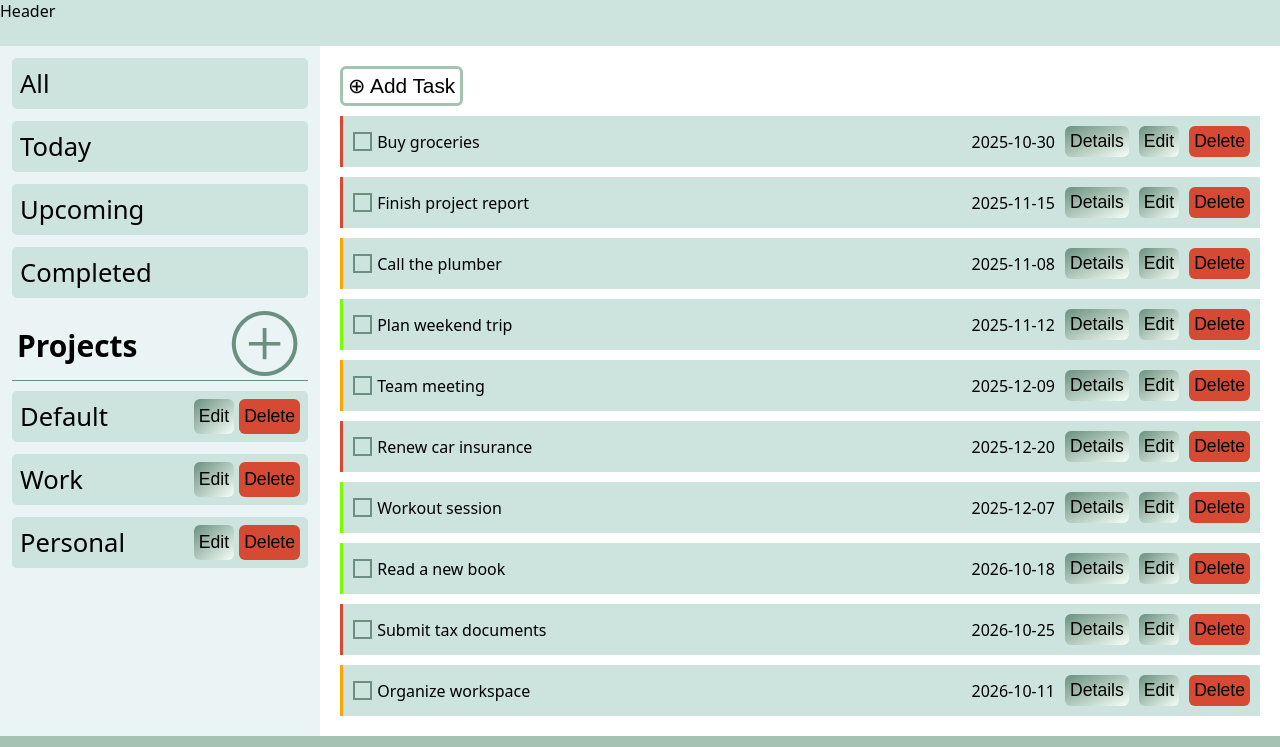
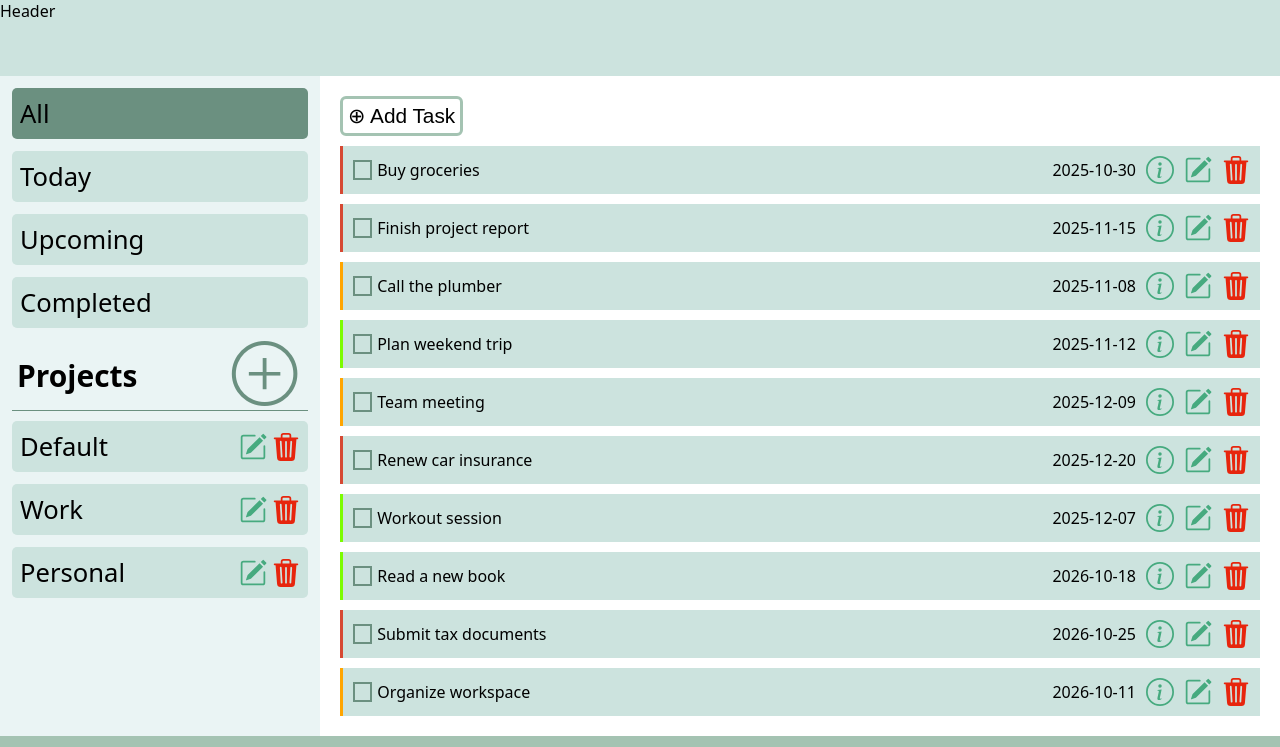
Before and after one commit to weizhixie/todo-list, a website built with webpack: page src/template.html in a window 1280 px wide. Shown: the top 747 px of the page. Built offline with nearby package versions, Linux system fonts and the light colour scheme; a web font is replaced by a local one.

Commit message:
Add icon to button and update UI

```diff
--- a/src/render-ui.js
+++ b/src/render-ui.js
@@ -1,4 +1,7 @@
 import githubImg from "./images/github-mark-white.png";
+import deleteIconImg from "./images/trash3-fill.svg";
+import editIconImg from "./images/pencil-square.svg";
+import detailIconImg from "./images/info-circle.svg";
 
 export class RenderUI {
     constructor(body, eventHandlers) {
@@ -55,7 +58,7 @@ export class RenderUI {
         const menuList = document.createElement("menu");
 
         const menuItems = [
-            { text: "All", id: "sidebar-all" },
+            { text: "All", id: "sidebar-all", class: "sidebar-highlight" },
             { text: "Today", id: "sidebar-today" },
             { text: "Upcoming", id: "sidebar-upcoming" },
             { text: "Completed", id: "sidebar-completed" },
@@ -64,6 +67,7 @@ export class RenderUI {
         menuItems.forEach((item) => {
             const menuItem = document.createElement("li");
             menuItem.classList.add("sidebar-menu-item");
+            if (item.class) menuItem.classList.add(item.class);
             menuItem.setAttribute("id", item.id);
             menuItem.textContent = item.text;
             menuList.appendChild(menuItem);
@@ -228,21 +232,29 @@ export class RenderUI {
 
             const editBtn = document.createElement("button");
             editBtn.classList.add("edit-btn");
-            editBtn.textContent = "Edit";
             editBtn.addEventListener("click", (e) => {
                 e.stopPropagation();
                 this.openProjectModal("edit-project", project);
             });
 
+            const editIcon = document.createElement("img");
+            editIcon.classList.add("edit-icon");
+            editIcon.src = editIconImg;
+            editBtn.appendChild(editIcon);
+
             const deleteBtn = document.createElement("button");
             deleteBtn.classList.add("delete-btn");
-            deleteBtn.textContent = "Delete";
             deleteBtn.addEventListener("click", (e) => {
                 e.stopPropagation();
                 if (window.confirm("Do you really want to delete this project?")) {
                     this.eventHandlers.deleteProject(project);
                 }
             });
+
+            const deleteIcon = document.createElement("img");
+            deleteIcon.classList.add("delete-icon");
+            deleteIcon.src = deleteIconImg;
+            deleteBtn.appendChild(deleteIcon);
 
             projectBtnWrapper.append(editBtn, deleteBtn);
             projectItem.append(projectBtnWrapper);
@@ -412,18 +424,30 @@ export class RenderUI {
 
             const detailBtn = document.createElement("button");
             detailBtn.classList.add("detail-btn");
-            detailBtn.textContent = "Details";
             detailBtn.addEventListener("click", () => this.openTodoDetail(task));
+
+            const detailIcon = document.createElement("img");
+            detailIcon.classList.add("detail-icon");
+            detailIcon.src = detailIconImg;
+            detailBtn.appendChild(detailIcon);
 
             const editBtn = document.createElement("button");
             editBtn.classList.add("edit-btn");
-            editBtn.textContent = "Edit";
             editBtn.addEventListener("click", () => this.openTaskModal("edit-task", task));
+
+            const editIcon = document.createElement("img");
+            editIcon.classList.add("edit-icon");
+            editIcon.src = editIconImg;
+            editBtn.appendChild(editIcon);
 
             const deleteBtn = document.createElement("button");
             deleteBtn.classList.add("delete-btn");
-            deleteBtn.textContent = "Delete";
             deleteBtn.addEventListener("click", () => this.handleDeleteTask(task));
+
+            const deleteIcon = document.createElement("img");
+            deleteIcon.classList.add("delete-icon");
+            deleteIcon.src = deleteIconImg;
+            deleteBtn.appendChild(deleteIcon);
 
             taskWrapperLeft.append(completeToggle, title);
             taskWrapperRight.append(dueDate, detailBtn, editBtn, deleteBtn);
--- a/src/styles.css
+++ b/src/styles.css
@@ -63,7 +63,7 @@ body {
 
 .sidebar-menu-item:hover {
     border: 2px solid var(--mint-green);
-    background-color: var(--viridian);
+    border: 1px solid var(--viridian);
     cursor: pointer;
 }
 
@@ -228,11 +228,8 @@ body {
     transform: scale(1.02);
 }
 
-.detail-btn,
 .close-detail-btn,
 .submit-task-btn,
-.edit-btn,
-.delete-btn,
 .submit-project-btn {
     background: linear-gradient(to bottom right, var(--viridian), var(--mint-cream));
     font-size: 1.1rem;
@@ -241,20 +238,44 @@ body {
     border: 0;
 }
 
-.delete-btn {
-    background: var(--chili-red);
+.delete-btn,
+.edit-btn,
+.detail-btn {
+    background: none;
+    border: 0;
+    display: flex;
+    align-items: center;
+    justify-content: center;
 }
 
-.detail-btn:hover,
+.detail-icon,
+.edit-icon {
+    width: 28px;
+    height: 28px;
+    filter: invert(55%) sepia(18%) saturate(1000%) hue-rotate(102deg) brightness(100%) contrast(100%);
+}
+
+.delete-icon {
+    width: 28px;
+    height: 28px;
+    filter: invert(23%) sepia(94%) saturate(6110%) hue-rotate(0deg) brightness(95%) contrast(90%);
+}
+
 .close-detail-btn:hover,
 .submit-task-btn:hover,
 .cancel-btn:hover,
 .add-task-btn:hover,
-.edit-btn:hover,
-.delete-btn:hover,
 .submit-project-btn:hover {
     filter: brightness(120%);
     cursor: pointer;
+}
+
+.detail-btn:hover,
+.edit-btn:hover,
+.delete-btn:hover {
+    filter: brightness(110%);
+    cursor: pointer;
+    background: var(--mint-green);
 }
 
 .todo-detail-modal {
```
Also changed, not shown: src/images/info-circle.svg (added), src/images/pencil-square.svg (added), src/images/trash3-fill.svg (added).
